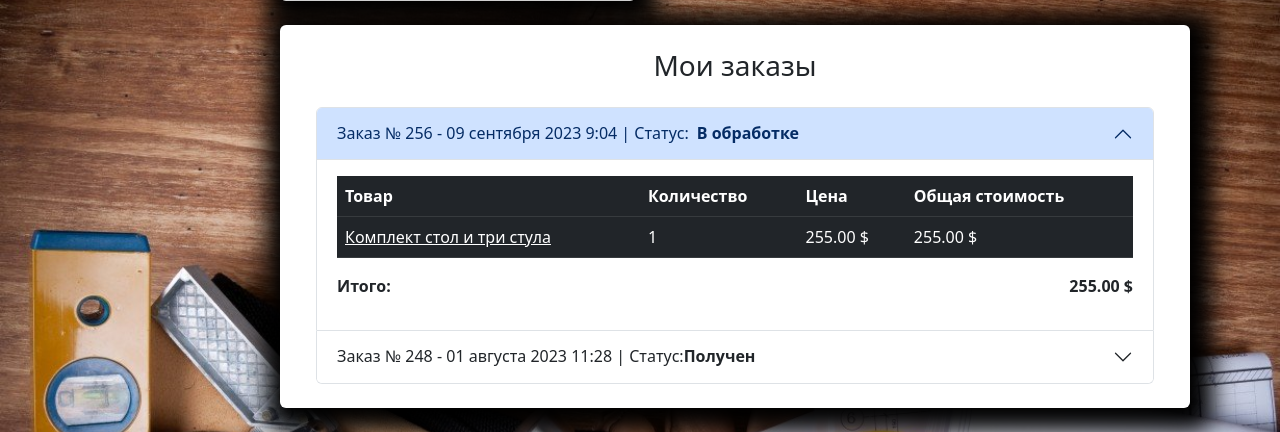
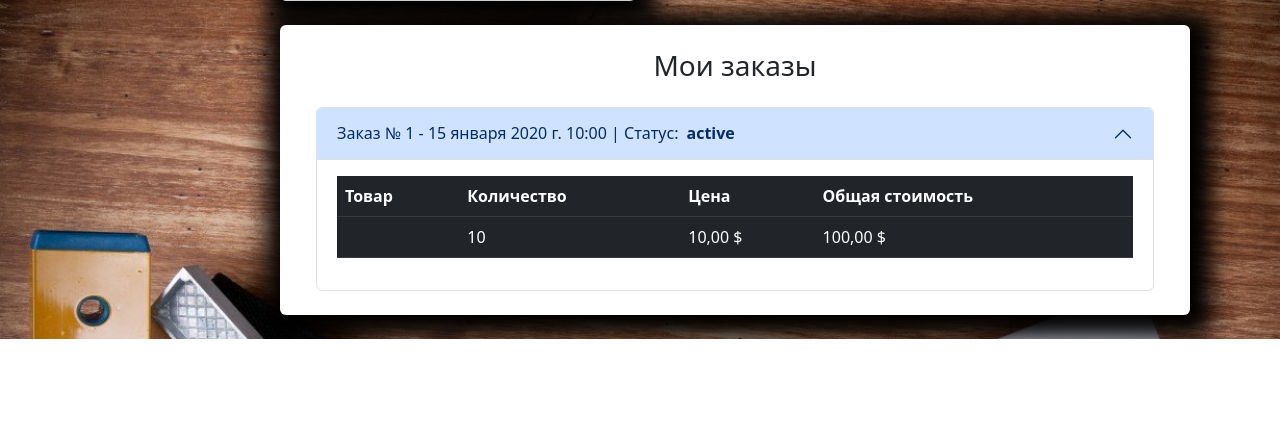
Before and after one commit to moonshine17/Internet-shop, a Django app: template users/templates/users/profile.html in a window 1280 px wide. Shown: the part 892-1324 px from the top of the page. After the commit the page ends 1231 px from the top, so only its background shows below. Run offline with Django 4.2, Linux system fonts and the light colour scheme; data comes from the database, SQL or seed files in the repository; tables that the repository leaves empty hold one stand-in row (values such as "Sample post"); the template is opened without the code that fills it: values that come from a table or form of the project are taken from there, most other values are stand-ins (such as "Sample title", 1, 10 or a date in 2020); some libraries are stand-ins or nearby versions.

Commit message:
Final edits

```diff
--- a/carts/utils.py
+++ b/carts/utils.py
@@ -3,7 +3,7 @@
 
 def get_user_carts(request):
     if request.user.is_authenticated:
-        return Cart.objects.filter(user=request.user)
+        return Cart.objects.filter(user=request.user).select_related('product')
 
     if not request.session.session_key:
         request.session.create()
--- a/users/templates/users/profile.html
+++ b/users/templates/users/profile.html
@@ -99,13 +99,14 @@
                     <!-- Разметка заказов -->
                     <div class="container">
                         <div class="accordion" id="accordionExample">
+                            {% for order in orders %}
                             <div class="accordion-item">
-                                <h2 class="accordion-header" id="heading1">
-                                    <button class="accordion-button" type="button" data-bs-toggle="collapse" data-bs-target="#collapse1" aria-expanded="false" aria-controls="collapse1">
-                                        Заказ № 256 - 09 сентября 2023 9:04 | Статус:<strong class="mx-2"> В обработке</strong>
+                                <h2 class="accordion-header" id="heading{{ order.id }}">
+                                    <button class="accordion-button {% if order != orders.0 %}collapsed{% endif %}" type="button" data-bs-toggle="collapse" data-bs-target="#collapse{{ order.id }}" aria-expanded="false" aria-controls="collapse{{ order.id }}">
+                                        Заказ № {{ order.id }} - {{ order.created_timestamp }} | Статус: <strong class="mx-2">{{order.status}}</strong>
                                     </button>
                                 </h2>
-                                <div id="collapse1" class="accordion-collapse collapse show" aria-labelledby="heading1" data-bs-parent="#accordionExample">
+                                <div id="collapse{{ order.id }}" class="accordion-collapse collapse {% if order == orders.0 %}show{% endif %}" aria-labelledby="heading{{ order.id }}" data-bs-parent="#accordionExample">
                                     <div class="accordion-body">
                                         <table class="table table-dark table-hover">
                                             <thead>
@@ -117,55 +118,92 @@
                                                 </tr>
                                             </thead>
                                             <tbody>
+                                                {% for item in order.orderitem_set.all %}
                                                 <tr>
-                                                    <td><a class="text-white" href="#">Комплект стол и три стула</a></td>
-                                                    <td>1</td>
-                                                    <td>255.00 $</td>
-                                                    <td>255.00 $</td>
+                                                    <td><a class="text-white" href="{% url 'goods:product' item.product.slug %}">{{ item.product.name }}</a></td>
+                                                    <td>{{ item.quantity }}</td>
+                                                    <td>{{ item.price }} $</td>
+                                                    <td>{{ item.products_price }} $</td>
 
                                                 </tr>
-                                            </tbody>
-                                        </table>
-                                        <div class="d-flex justify-content-between">
-                                            <p><strong>Итого:</strong></p>
-                                            <p><strong>255.00 $</strong></p>
-
-                                        </div>
-                                    </div>
-                                </div>
-                            </div>
-                            <div class="accordion-item">
-                                <h2 class="accordion-header" id="heading2">
-                                    <button class="accordion-button collapsed" type="button" data-bs-toggle="collapse" data-bs-target="#collapse2" aria-expanded="false" aria-controls="collapse2">
-                                        Заказ № 248 - 01 августа 2023 11:28 | Статус: <strong>Получен</strong>
-                                    </button>
-                                </h2>
-                                <div id="collapse2" class="accordion-collapse collapse" aria-labelledby="heading2" data-bs-parent="#accordionExample">
-                                    <div class="accordion-body">
-                                        <table class="table table-dark table-hover">
-                                            <thead>
-                                                <tr>
-                                                    <th>Товар</th>
-                                                    <th>Количество</th>
-                                                    <th>Цена</th>
-                                                    <th>Общая стоимость</th>
-                                                </tr>
-                                            </thead>
-                                            <tbody>
-                                                <tr>
-                                                    <td><a class="text-white" href="#">Стул офисный</a></td>
-                                                    <td>2</td>
-                                                    <td>30.00 $</td>
-                                                    <td>60.00 $</td>
-
-                                                </tr>
+                                                {% endfor %}
                                             </tbody>
                                         </table>
                                     </div>
                                 </div>
                             </div>
+                            {% endfor %}
                         </div>
                     </div>
+{#                    <div class="container">#}
+{#                        <div class="accordion" id="accordionExample">#}
+{#                            <div class="accordion-item">#}
+{#                                <h2 class="accordion-header" id="heading1">#}
+{#                                    <button class="accordion-button" type="button" data-bs-toggle="collapse" data-bs-target="#collapse1" aria-expanded="false" aria-controls="collapse1">#}
+{#                                        Заказ № 256 - 09 сентября 2023 9:04 | Статус:<strong class="mx-2"> В обработке</strong>#}
+{#                                    </button>#}
+{#                                </h2>#}
+{#                                <div id="collapse1" class="accordion-collapse collapse show" aria-labelledby="heading1" data-bs-parent="#accordionExample">#}
+{#                                    <div class="accordion-body">#}
+{#                                        <table class="table table-dark table-hover">#}
+{#                                            <thead>#}
+{#                                                <tr>#}
+{#                                                    <th>Товар</th>#}
+{#                                                    <th>Количество</th>#}
+{#                                                    <th>Цена</th>#}
+{#                                                    <th>Общая стоимость</th>#}
+{#                                                </tr>#}
+{#                                            </thead>#}
+{#                                            <tbody>#}
+{#                                                <tr>#}
+{#                                                    <td><a class="text-white" href="#">Комплект стол и три стула</a></td>#}
+{#                                                    <td>1</td>#}
+{#                                                    <td>255.00 $</td>#}
+{#                                                    <td>255.00 $</td>#}
+{#                                                    #}
+{#                                                </tr>#}
+{#                                            </tbody>#}
+{#                                        </table>#}
+{#                                        <div class="d-flex justify-content-between">#}
+{#                                            <p><strong>Итого:</strong></p>#}
+{#                                            <p><strong>255.00 $</strong></p>#}
+{##}
+{#                                        </div>#}
+{#                                    </div>#}
+{#                                </div>#}
+{#                            </div>#}
+{#                            <div class="accordion-item">#}
+{#                                <h2 class="accordion-header" id="heading2">#}
+{#                                    <button class="accordion-button collapsed" type="button" data-bs-toggle="collapse" data-bs-target="#collapse2" aria-expanded="false" aria-controls="collapse2">#}
+{#                                        Заказ № 248 - 01 августа 2023 11:28 | Статус: <strong>Получен</strong>#}
+{#                                    </button>#}
+{#                                </h2>#}
+{#                                <div id="collapse2" class="accordion-collapse collapse" aria-labelledby="heading2" data-bs-parent="#accordionExample">#}
+{#                                    <div class="accordion-body">#}
+{#                                        <table class="table table-dark table-hover">#}
+{#                                            <thead>#}
+{#                                                <tr>#}
+{#                                                    <th>Товар</th>#}
+{#                                                    <th>Количество</th>#}
+{#                                                    <th>Цена</th>#}
+{#                                                    <th>Общая стоимость</th>#}
+{#                                                </tr>#}
+{#                                            </thead>#}
+{#                                            <tbody>#}
+{#                                                <tr>#}
+{#                                                    <td><a class="text-white" href="#">Стул офисный</a></td>#}
+{#                                                    <td>2</td>#}
+{#                                                    <td>30.00 $</td>#}
+{#                                                    <td>60.00 $</td>#}
+{#                                                    #}
+{#                                                </tr>#}
+{#                                            </tbody>#}
+{#                                        </table>#}
+{#                                    </div>#}
+{#                                </div>#}
+{#                            </div>#}
+{#                        </div>#}
+{#                    </div>#}
                     <!-- Закончилась разметка заказов -->
                 </div>
             </div>
```
Also changed, not shown: users/views.py (+14 -1 lines).
